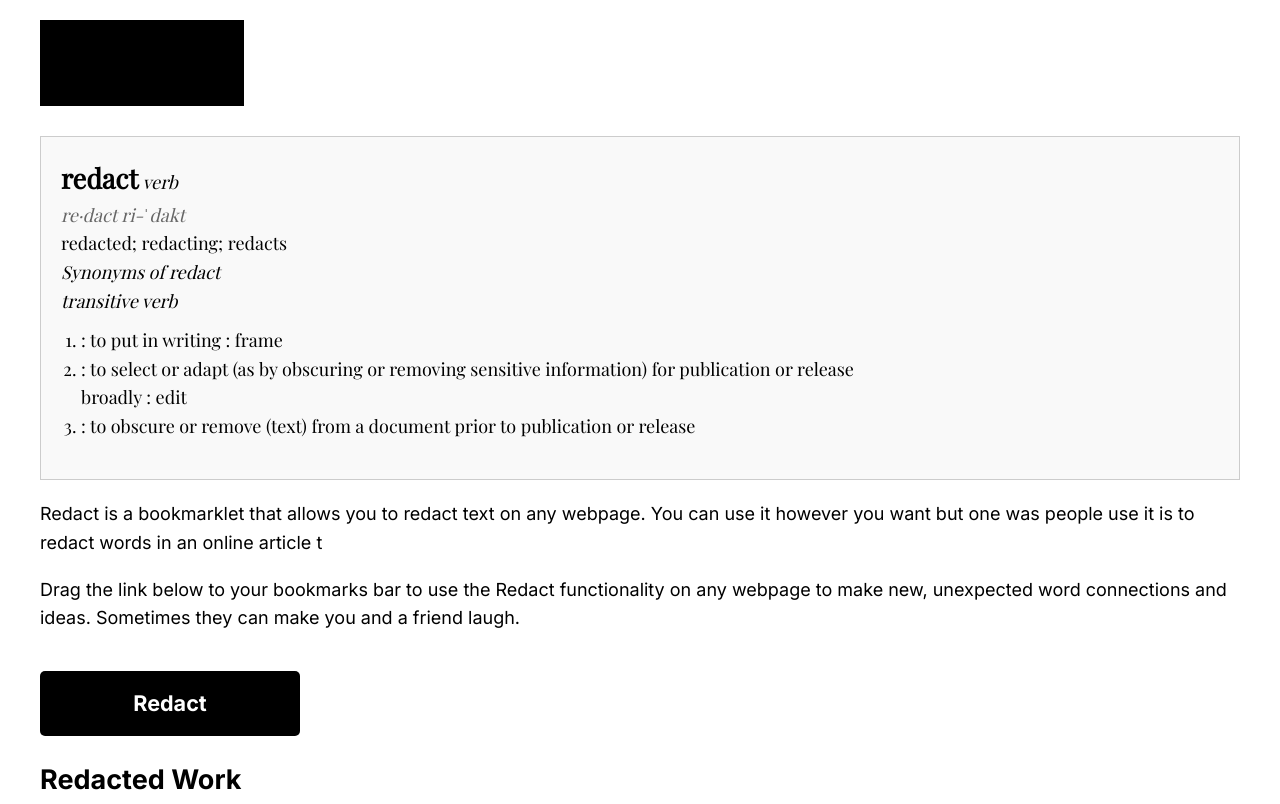
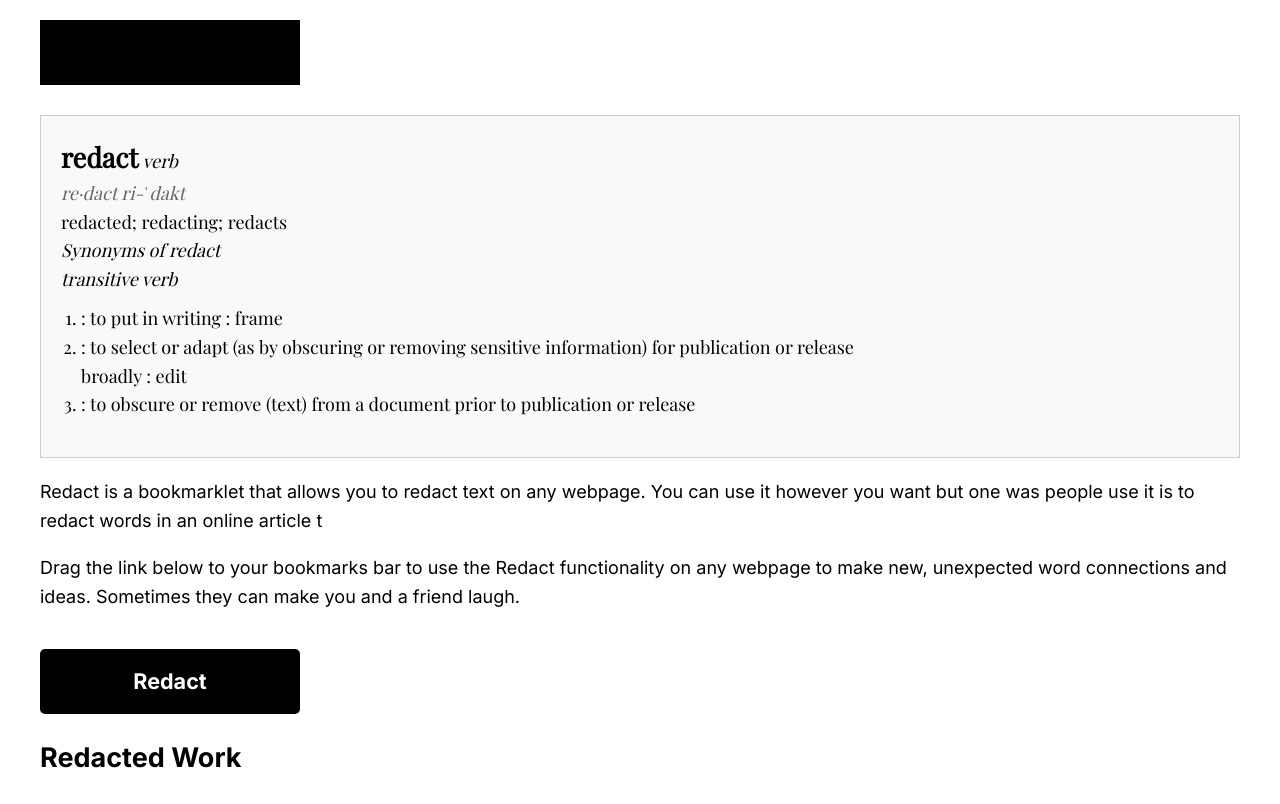
Before and after one commit to aplayspace/redact, a plain HTML site: page docs/index.html in a window 1280 px wide. Shown: the top 804 px of the page. Drawn offline with nearby package versions, Linux system fonts and the light colour scheme; a web font is replaced by a local one.

Commit message:
Update index.html

```diff
--- a/docs/index.html
+++ b/docs/index.html
@@ -6,7 +6,7 @@
     <title>Redact Bookmarklet</title>
     <link href="https://fonts.googleapis.com/css2?family=Inter:wght@400;700&family=Playfair+Display:ital@0;1&display=swap" rel="stylesheet">
     <style>
-        body {
+           body {
             font-family: 'Inter', sans-serif;
             font-size: 18px;
             line-height: 1.6;
@@ -14,21 +14,22 @@
             margin: 0 auto;
             padding: 20px;
         }
-        h1 {
-            font-size: 2.5em;
-        }
         .page-heading {
-            font-size: 3em;
-            font-weight: bold;
             margin-bottom: 30px;
         }
         .page-heading span {
             background-color: black;
             color: black;
-            padding: 0px 10px;
+            padding: 15px 30px;
             display: inline-block;
+            font-size: 1.2em;
+            font-weight: bold;
+            min-width: 200px;
+            text-align: center;
         }
-
+        h1 {
+            font-size: 2.5em;
+        }
         .dictionary-entry {
             font-family: 'Playfair Display', serif;
             border: 1px solid #ccc;
@@ -66,12 +67,11 @@
             font-weight: bold;
             text-align: center;
             min-width: 200px;
-            transition: color 0.3s ease; /* Add smooth transition for color change */
+            transition: color 0.3s ease;
         }
         a.bookmarklet:hover {
-           /* background-color: #333333;*/
             background-color: #000000;
-            color: black; /* Change text color to black on hover */
+            color: black;
         }
         .image-grid {
             display: grid;
```
